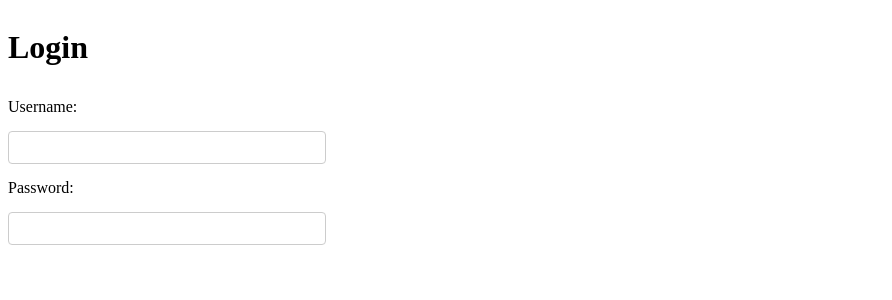
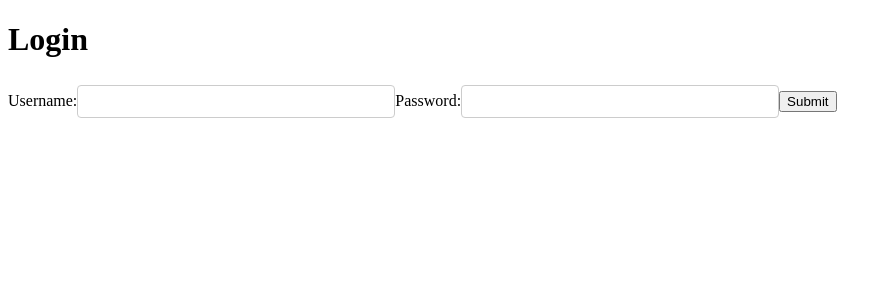
Before and after one commit to brianthtsou/pic-app, a React (Vite) app in the folder frontend/: page / in a window 1280 px wide. Shown: the top 300 px of the page, without its empty margins (0-892 px from the left). Built offline with nearby package versions, Linux system fonts and the light colour scheme.

Commit message:
complete basic login form ui

```diff
--- a/frontend/src/App.tsx
+++ b/frontend/src/App.tsx
@@ -1,14 +1,38 @@
 import "./App.css";
+import { useState } from "react";
 
 function App() {
+  const [username, setUsername] = useState("");
+  const [password, setPassword] = useState("");
+
+  const handleSubmit = (event: React.FormEvent<EventTarget>): void => {
+    event.preventDefault();
+    alert(password);
+  };
+
   return (
     <>
+      <div className="login-title">
+        <h1>Login</h1>
+      </div>
       <div className="login-container">
-        <h1>Login</h1>
-        <label htmlFor="username-input-field">Username:</label>
-        <input name="username-input-field"></input>
-        <label htmlFor="password-input-field">Password:</label>
-        <input name="password-input-field"></input>
+        <form onSubmit={handleSubmit}>
+          <label htmlFor="username-input-field">Username:</label>
+          <input
+            type="text"
+            value={username}
+            onChange={(e) => setUsername(e.target.value)}
+            name="username-input-field"
+          ></input>
+          <label htmlFor="password-input-field">Password:</label>
+          <input
+            name="password-input-field"
+            type="password"
+            value={password}
+            onChange={(e) => setPassword(e.target.value)}
+          ></input>
+          <button type="submit">Submit</button>
+        </form>
       </div>
     </>
   );
```
